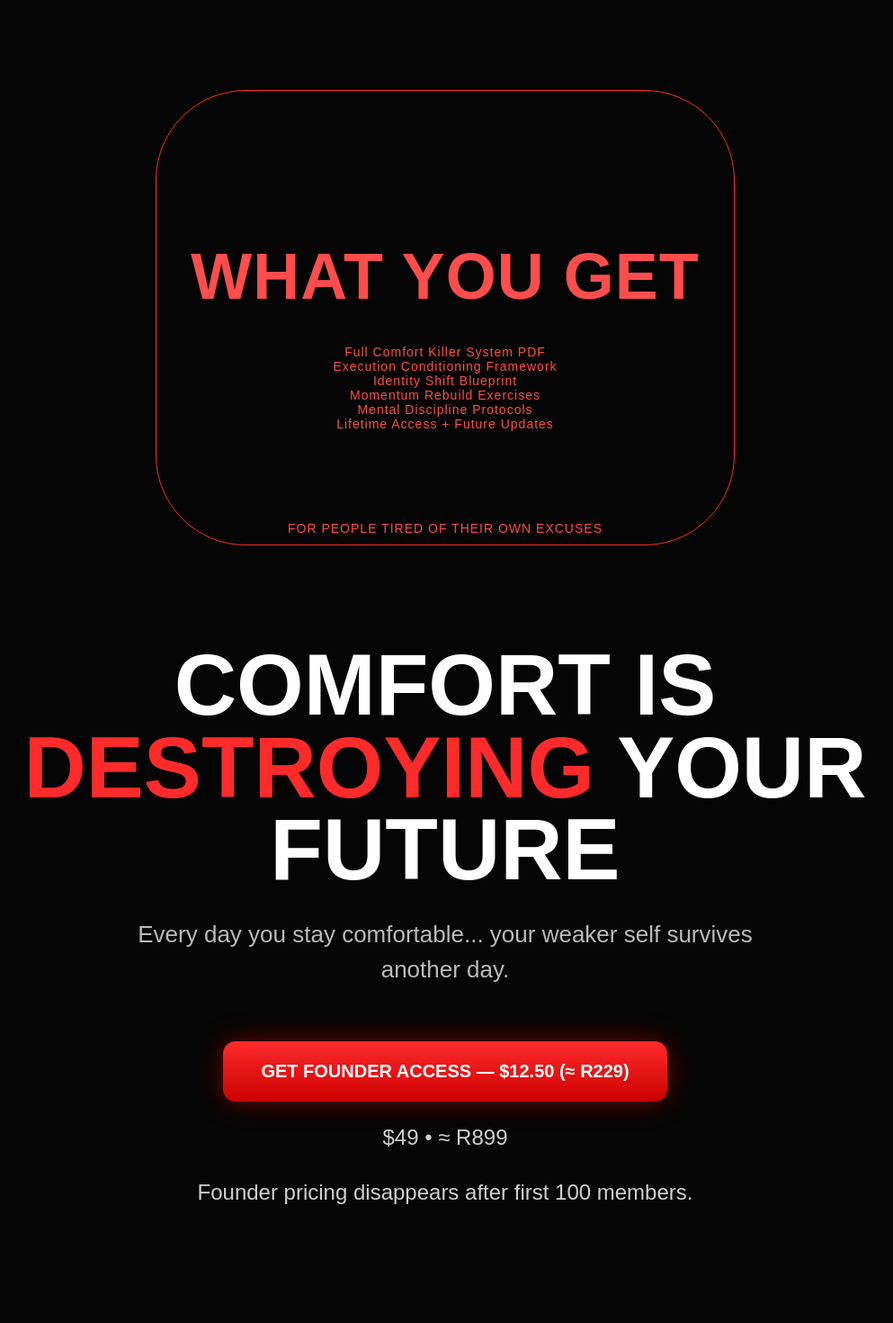
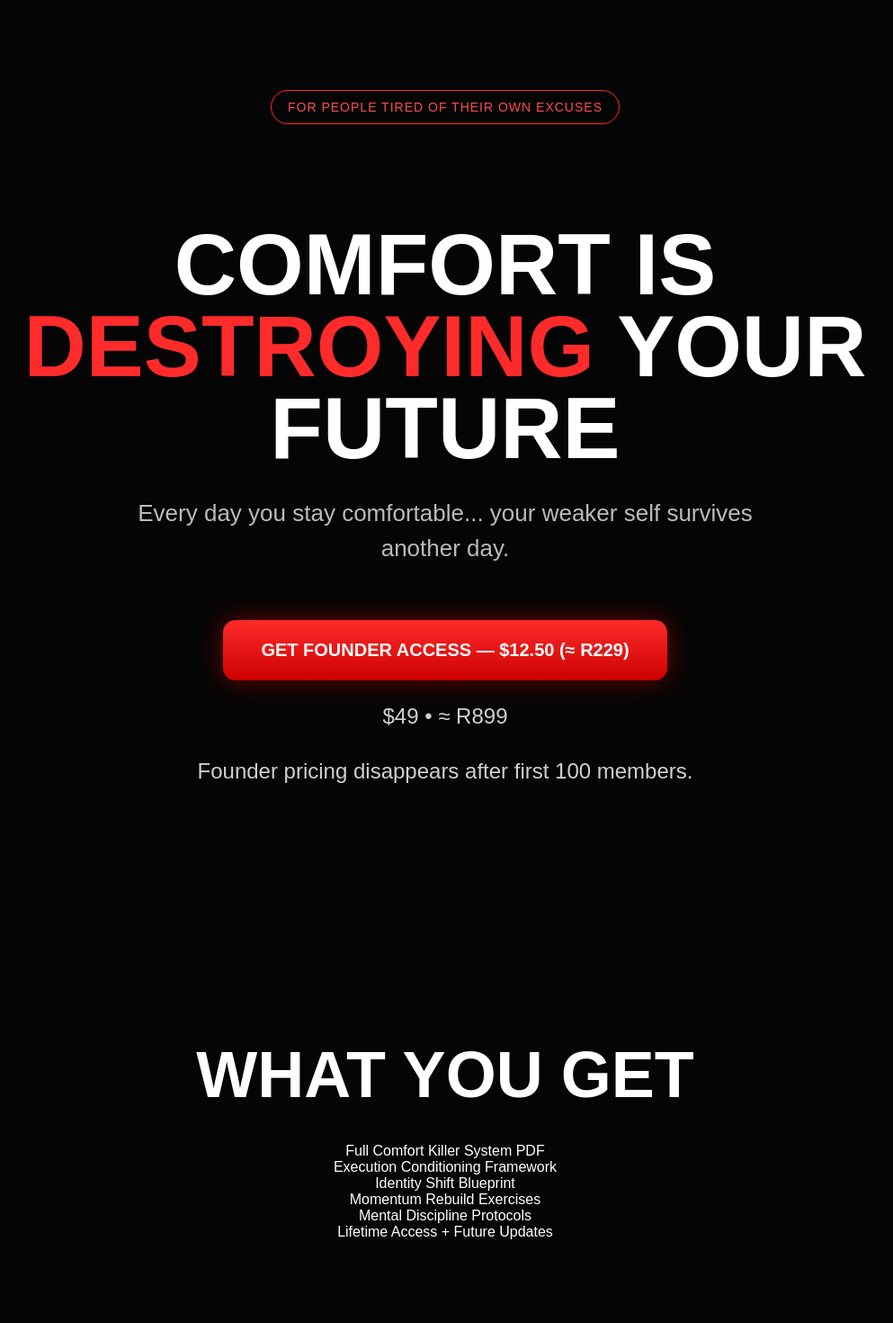
Before and after one commit to dupie2010-afk/Kill-the-Comfort, a React (Vite) app: page / in a window 1280 px wide. Shown: the top 1470 px of the page at 90% size, without its empty margins (145-1138 px from the left). Built offline with nearby package versions, Linux system fonts and the light colour scheme.

Commit message:
Update App.tsx

```diff
--- a/src/App.tsx
+++ b/src/App.tsx
@@ -5,33 +5,6 @@ export default function App() {
       <section className="hero">
 
         <div className="top-badge">
-          <section className="offer-section">
-  <h2>WHAT YOU GET</h2>
-
-  <div className="offer-grid">
-    <div className="offer-card">Full Comfort Killer System PDF</div>
-
-    <div className="offer-card">
-      Execution Conditioning Framework
-    </div>
-
-    <div className="offer-card">
-      Identity Shift Blueprint
-    </div>
-
-    <div className="offer-card">
-      Momentum Rebuild Exercises
-    </div>
-
-    <div className="offer-card">
-      Mental Discipline Protocols
-    </div>
-
-    <div className="offer-card">
-      Lifetime Access + Future Updates
-    </div>
-  </div>
-</section>
           FOR PEOPLE TIRED OF THEIR OWN EXCUSES
         </div>
 
@@ -65,6 +38,41 @@ export default function App() {
           </p>
 
         </div>
+
+      </section>
+
+      <section className="offer-section">
+
+        <h2>WHAT YOU GET</h2>
+
+        <div className="offer-grid">
+
+          <div className="offer-card">
+            Full Comfort Killer System PDF
+          </div>
+
+          <div className="offer-card">
+            Execution Conditioning Framework
+          </div>
+
+          <div className="offer-card">
+            Identity Shift Blueprint
+          </div>
+
+          <div className="offer-card">
+            Momentum Rebuild Exercises
+          </div>
+
+          <div className="offer-card">
+            Mental Discipline Protocols
+          </div>
+
+          <div className="offer-card">
+            Lifetime Access + Future Updates
+          </div>
+
+        </div>
+
       </section>
 
       <section className="pain-section">
@@ -102,21 +110,13 @@ export default function App() {
 
         <div className="warning-box">
 
-          <p>
-            Same income.
-          </p>
+          <p>Same income.</p>
 
-          <p>
-            Same excuses.
-          </p>
+          <p>Same excuses.</p>
 
-          <p>
-            Same fear.
-          </p>
+          <p>Same fear.</p>
 
-          <p>
-            Same unfinished goals.
-          </p>
+          <p>Same unfinished goals.</p>
 
           <p className="danger-text">
             Same life next year.
```
Lines whose indentation alone changed are shown as unchanged.
